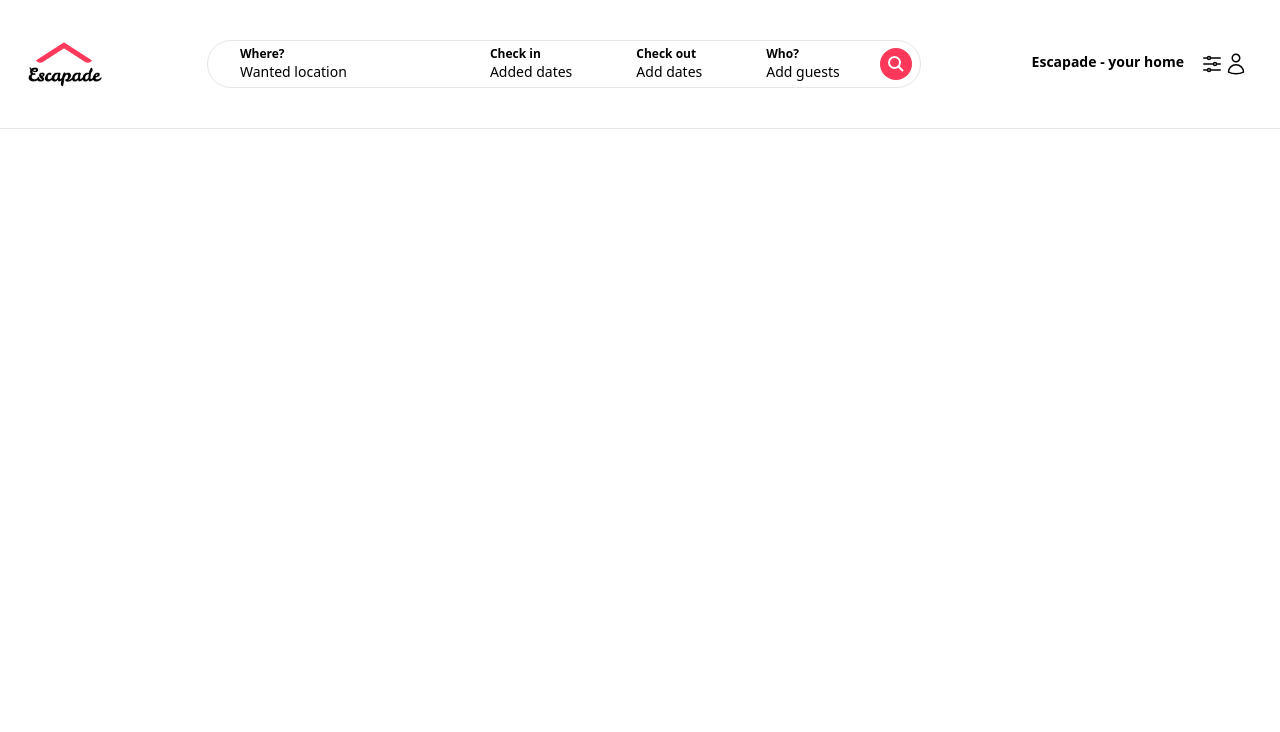
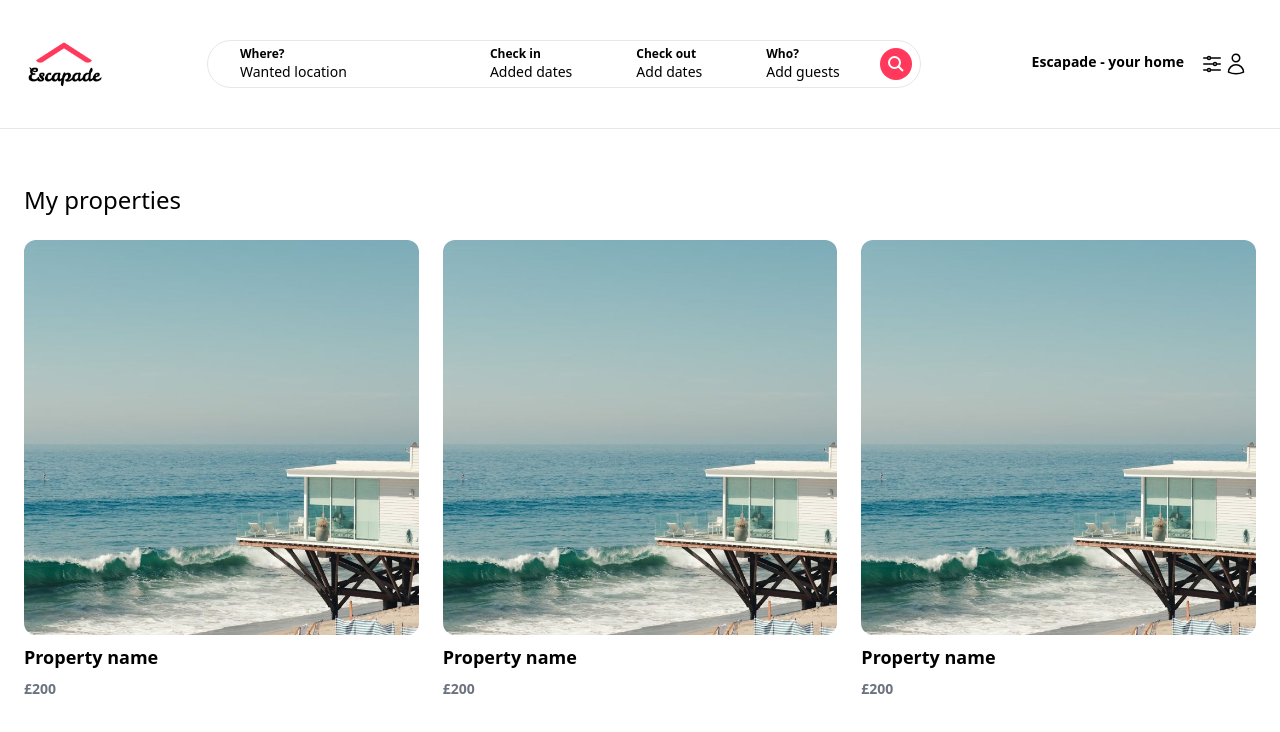
Before and after one commit to steakmeatdev/Escapade, a Next.js app: page /myproperties in a window 1280 px wide. Shown: the top 732 px of the page. Built offline with nearby package versions, Linux system fonts and the light colour scheme.

Commit message:
myproperties UI

```diff
--- a/app/myproperties/page.tsx
+++ b/app/myproperties/page.tsx
@@ -1,9 +1,14 @@
 import Image from "next/image";
-
+import PropertyList from "../components/properties/PropertyList";
 const MyPropertiesPage = () => {
   return (
     <>
-      <main className="max-w-[1500px] mx-auto px-6"></main>
+      <main className="max-w-[1500px] mx-auto px-6">
+        <h1 className="my-6 text-2xl">My properties</h1>
+        <div className=" grid grid-cols-1 md:grid-cols-3 gap-6">
+          <PropertyList />
+        </div>
+      </main>
     </>
   );
 };
```
